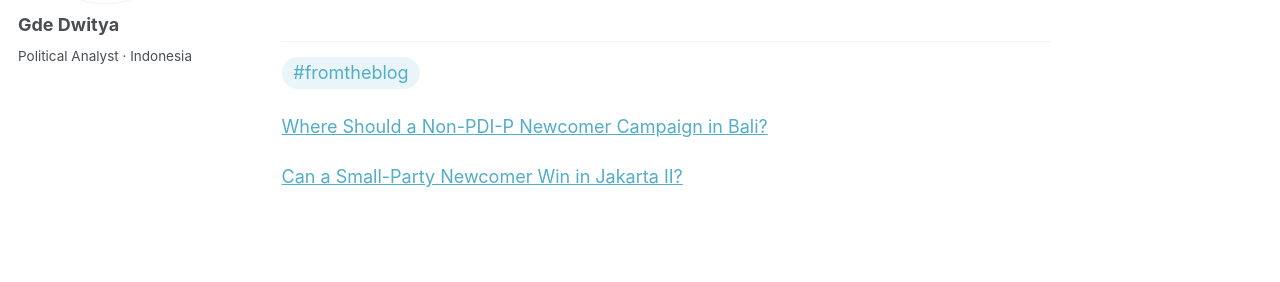
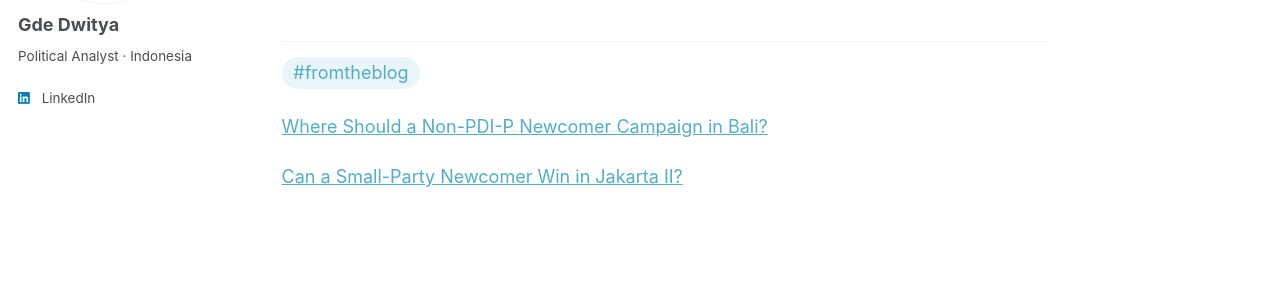
Before and after one commit to gddwty/gddwty.github.io, a Jekyll site: the page built from _pages/about.md, in a window 1280 px wide. Shown: the part 272-554 px from the top of the page. Built offline with Jekyll 4.4.1, drawn with Linux system fonts in a browser that asks for light colours; a style sheet for code colours, icons or effects is not loaded.

Commit message:
update LinkedIn

```diff
--- a/_config.yml
+++ b/_config.yml
@@ -66,7 +66,7 @@ author:
   keybase          : # Username
   instagram        : # Username
   lastfm           : # Username
-  linkedin         : # Username "gde-dwitya-arief-metera-141127286" (removed from sidebar 2026-10-14)
+  linkedin         : "gde-dwitya-141127286"
   mastodon         : # URL
   medium           : # URL
   pinterest        : # Username
```
